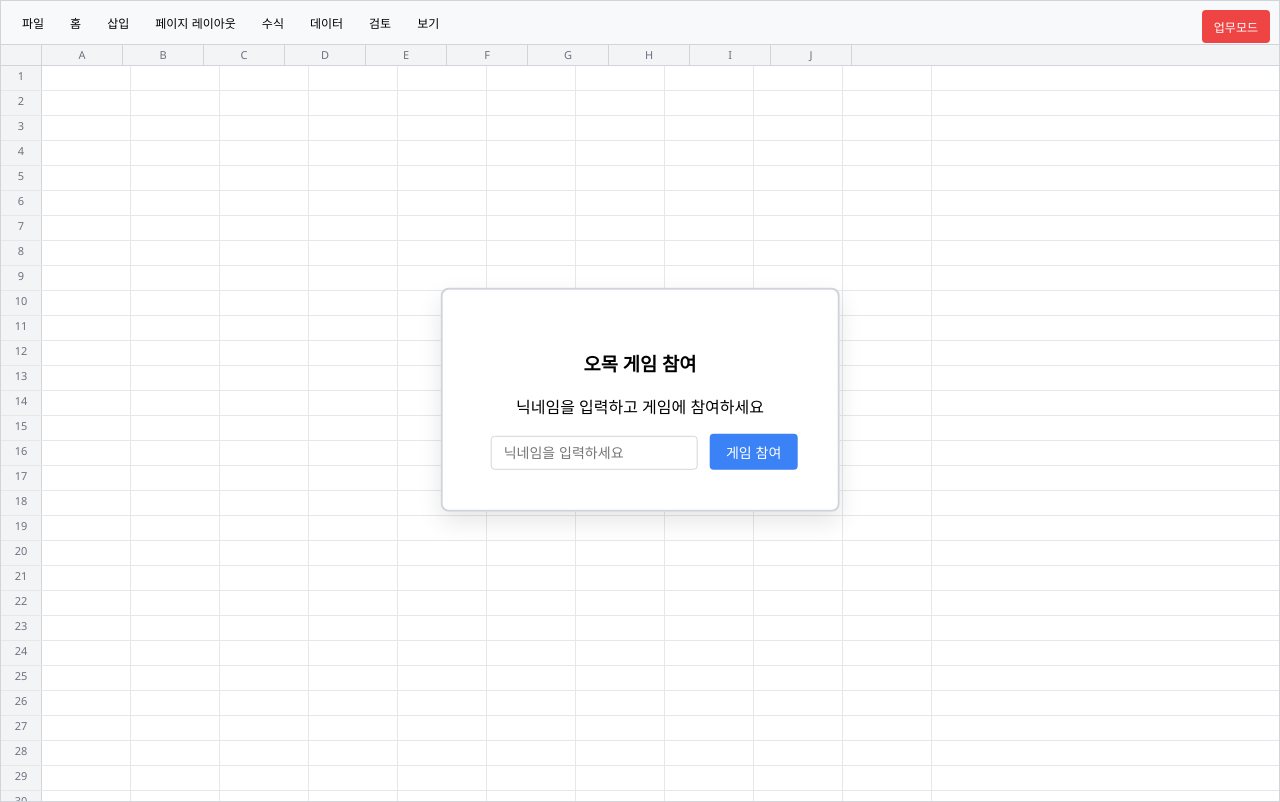
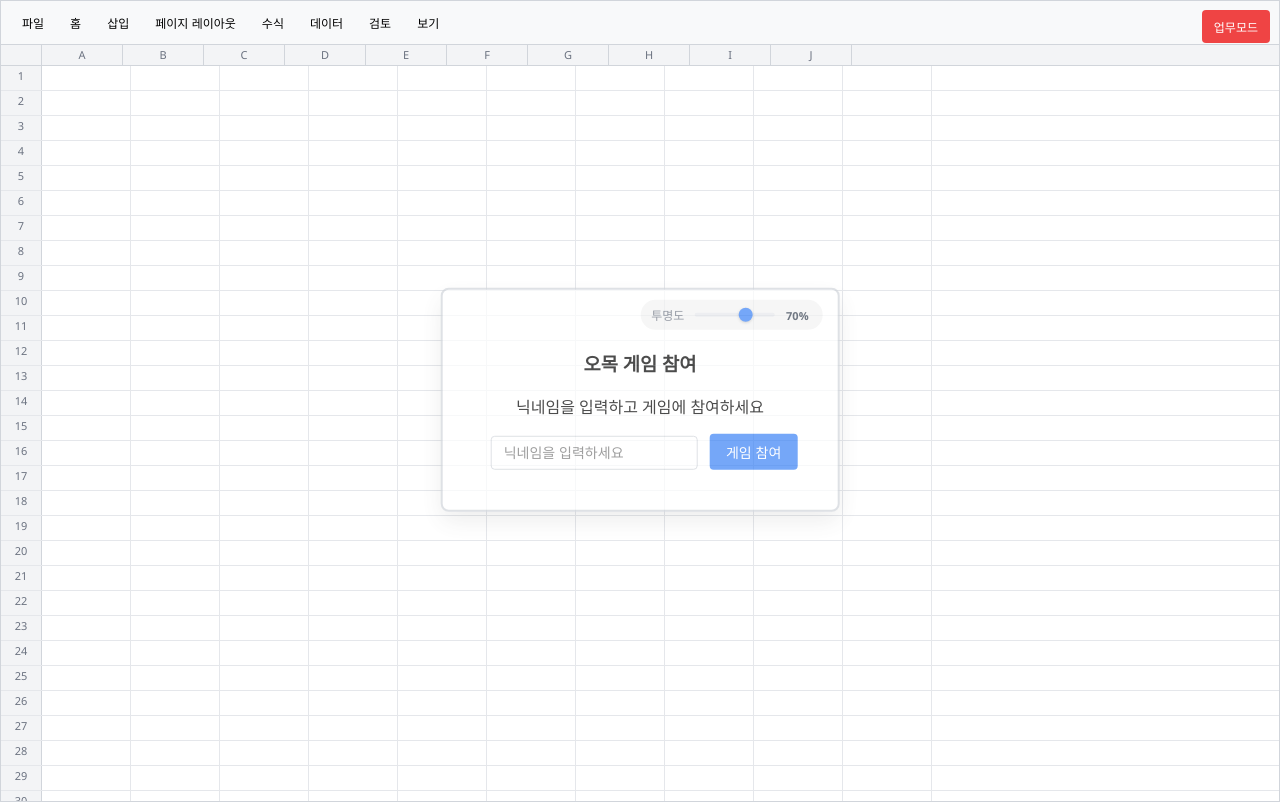
Before and after one commit to oiloilo44/lupin, a FastAPI app: template templates/omok.html in a window 1280 px wide. Run offline with FastAPI, Linux system fonts and the light colour scheme; the template is opened without the code that fills it, so the values that code supplies are empty.

Commit message:
feat: 게임 매니저 통합 및 채팅 기능 추가, UI 개선

```diff
--- a/app/games/__init__.py
+++ b/app/games/__init__.py
@@ -0,0 +1,5 @@
+from .base import BaseGameManager
+from .omok_manager import OmokManager
+from .janggi_manager import JanggiManager
+
+__all__ = ['BaseGameManager', 'OmokManager', 'JanggiManager']
--- a/app/games/omok.py
+++ b/app/games/omok.py
@@ -57,8 +57,8 @@ class OmokGame:
                 else:
                     break
 
-            if count >= 5:
-                return win_line[:5]  # 정확히 5개만 반환
+            if count == 5:
+                return win_line  # 정확히 5개만 반환
 
         return None
 
--- a/app/routes.py
+++ b/app/routes.py
@@ -5,6 +5,7 @@ import json
 
 from .room_manager import room_manager
 from .websocket_handler import websocket_handler
+from .models import GameType
 
 # 라우터 설정
 router = APIRouter()
@@ -27,7 +28,7 @@ async def slither_game(request: Request):
 @router.get("/omok/create")
 async def create_omok_room():
     """오목 방 생성"""
-    room_id, url = room_manager.create_omok_room()
+    room_id, url = room_manager.create_room(GameType.OMOK)
     return {"room_id": room_id, "url": url}
 
 
@@ -47,7 +48,7 @@ async def omok_room(request: Request, room_id: str):
 @router.get("/janggi/create")
 async def create_janggi_room():
     """장기 방 생성"""
-    room_id, url = room_manager.create_janggi_room()
+    room_id, url = room_manager.create_room(GameType.JANGGI)
     return {"room_id": room_id, "url": url}
 
 
--- a/static/css/base.css
+++ b/static/css/base.css
@@ -101,17 +101,87 @@ body {
     top: 50%;
     left: 50%;
     transform: translate(-50%, -50%);
-    background: rgba(255, 255, 255, 0.98);
+    background: white;
     border: 2px solid #d1d5db;
     border-radius: 8px;
     padding: 20px;
     box-shadow: 0 10px 25px rgba(0, 0, 0, 0.1);
     max-width: 600px;
     z-index: 1000;
+    opacity: 0.7;
 }
 
 .game-overlay.hidden {
     display: none;
+}
+
+/* 투명도 조절 컨트롤 */
+.opacity-control {
+    position: absolute;
+    top: 10px;
+    right: 15px;
+    display: flex;
+    align-items: center;
+    gap: 8px;
+    background: rgba(0, 0, 0, 0.05);
+    padding: 6px 10px;
+    border-radius: 15px;
+    font-size: 12px;
+    z-index: 1001;
+}
+
+.opacity-label {
+    color: #6b7280;
+    font-weight: 500;
+    white-space: nowrap;
+}
+
+.opacity-slider-container {
+    display: flex;
+    align-items: center;
+    gap: 6px;
+}
+
+.opacity-slider {
+    width: 80px;
+    height: 4px;
+    background: #e5e7eb;
+    border-radius: 2px;
+    outline: none;
+    appearance: none;
+    cursor: pointer;
+}
+
+.opacity-slider::-webkit-slider-thumb {
+    appearance: none;
+    width: 14px;
+    height: 14px;
+    background: #3b82f6;
+    border-radius: 50%;
+    cursor: pointer;
+    box-shadow: 0 1px 3px rgba(0, 0, 0, 0.2);
+}
+
+.opacity-slider::-moz-range-thumb {
+    width: 14px;
+    height: 14px;
+    background: #3b82f6;
+    border-radius: 50%;
+    cursor: pointer;
+    border: none;
+    box-shadow: 0 1px 3px rgba(0, 0, 0, 0.2);
+}
+
+.opacity-value {
+    color: #374151;
+    font-weight: 600;
+    min-width: 30px;
+    text-align: center;
+    font-size: 11px;
+}
+
+.game-content {
+    margin-top: 0;
 }
 
 /* 빠른 숨김 기능 */
--- a/static/js/base.js
+++ b/static/js/base.js
@@ -23,22 +23,62 @@ function toggleWorkMode() {
     }
 }
 
+// 투명도 조절 기능
+function initOpacityControl() {
+    const slider = document.getElementById('opacitySlider');
+    const valueDisplay = document.getElementById('opacityValue');
+    const overlay = document.getElementById('gameOverlay');
+
+    if (!slider || !valueDisplay || !overlay) return;
+
+    // 저장된 투명도 설정 로드 (우선순위)
+    const savedOpacity = localStorage.getItem('gameOpacity');
+    const initialOpacity = savedOpacity ? parseInt(savedOpacity) : 70; // 저장된 값이 없으면 70 사용
+
+    // 초기 투명도 설정
+    slider.value = initialOpacity;
+    setOverlayOpacity(initialOpacity);
+
+    // 슬라이더 이벤트 리스너
+    slider.addEventListener('input', function() {
+        const opacity = parseInt(this.value);
+        setOverlayOpacity(opacity);
+    });
+}
+
+// 오버레이 투명도 설정
+function setOverlayOpacity(opacity) {
+    const overlay = document.getElementById('gameOverlay');
+    const valueDisplay = document.getElementById('opacityValue');
+
+    if (overlay && valueDisplay) {
+        const alphaValue = opacity / 100;
+        // 전체 오버레이의 opacity 설정 (내부 모든 요소에 적용)
+        overlay.style.opacity = alphaValue.toString();
+        valueDisplay.textContent = `${opacity}%`;
+
+        // 설정 저장
+        localStorage.setItem('gameOpacity', opacity.toString());
+    }
+}
+
 // 키보드 단축키
 document.addEventListener('keydown', function(e) {
-    if (e.ctrlKey && e.key === 'Tab') {
-        e.preventDefault();
-        hideGame();
-    } else if (e.key === 'Escape') {
-        showGame();
+    if (e.key === 'Escape') {
+        toggleWorkMode();
     }
 });
 
-// 엑셀 셀 클릭 효과
+// 엑셀 셀 클릭 효과 및 투명도 컨트롤 초기화
 document.addEventListener('DOMContentLoaded', function() {
+    // 엑셀 셀 클릭 효과
     document.querySelectorAll('.excel-cell').forEach(cell => {
         cell.addEventListener('click', function() {
             document.querySelectorAll('.excel-cell.selected').forEach(c => c.classList.remove('selected'));
             this.classList.add('selected');
         });
     });
+
+    // 투명도 컨트롤 초기화
+    initOpacityControl();
 });
--- a/templates/base.html
+++ b/templates/base.html
@@ -52,7 +52,19 @@
 
     <!-- 게임 오버레이 -->
     <div class="game-overlay" id="gameOverlay">
-        {% block content %}{% endblock %}
+        <!-- 투명도 조절 컨트롤 -->
+        <div class="opacity-control">
+            <span class="opacity-label">투명도</span>
+            <div class="opacity-slider-container">
+                <input type="range" class="opacity-slider" id="opacitySlider"
+                       min="10" max="100" value="70" step="5">
+                <span class="opacity-value" id="opacityValue">70%</span>
+            </div>
+        </div>
+
+        <div class="game-content">
+            {% block content %}{% endblock %}
+        </div>
     </div>
 
     <!-- 빠른 숨김 버튼 -->
--- a/templates/omok.html
+++ b/templates/omok.html
@@ -1,4 +1,5 @@
 {% extends "base.html" %}
+{% from "components/chat.html" import chat_panel, chat_resources, chat_init_script %}
 
 {% block content %}
 <div id="nicknameForm" class="nickname-form">
@@ -13,10 +14,10 @@
 
     <div id="gameLayout" style="display: flex; gap: 20px;">
         <div style="flex: 1;">
-            <canvas id="omokBoard" width="450" height="450" style="border: 2px solid #333; background: #deb887; cursor: pointer; touch-action: none;"></canvas>
+            <canvas id="omokBoard" width="450" height="450" style="border: 2px solid #333; background: #ffffff; cursor: pointer; touch-action: none;"></canvas>
         </div>
 
-        <div style="width: 220px;">
+        <div style="width: 180px;">
             <div class="game-info-panel">
                 <h4>플레이어</h4>
                 <div id="playerList"></div>
@@ -43,7 +44,12 @@
         </div>
     </div>
 
-    <div style="margin-top: 20px; text-align: center;">
+    <!-- 하단 채팅 영역 -->
+    <div style="margin-top: 20px; max-width: 600px;">
+        {{ chat_panel(title="게임 채팅", height="120px") }}
+    </div>
+
+    <div style="margin-top: 15px; text-align: center;">
         <button onclick="requestUndo()" id="undoButton" style="padding: 8px 16px; margin: 5px;" disabled>무르기</button>
         <button onclick="requestRestart()" style="padding: 8px 16px; margin: 5px;">게임 재시작</button>
         <button onclick="confirmLeaveRoom()" style="padding: 8px 16px; margin: 5px;">방 나가기</button>
@@ -72,7 +78,12 @@
 <div class="confetti-container" id="confettiContainer"></div>
 {% endblock %}
 
+{% block extra_css %}
+{{ chat_resources() }}
+{% endblock %}
+
 {% block extra_js %}
+{{ chat_init_script() }}
 <script>
 const canvas = document.getElementById('omokBoard');
 const ctx = canvas.getContext('2d');
@@ -93,6 +104,7 @@ let stoneAnimations = new Map();
 let gameStats = { moves: 0, startTime: null };
 let waitingForUndo = false;
 let winnerNumber = null;
+let myNickname = null;
 
 // 오목판 그리기
 function drawBoard() {
@@ -104,7 +116,7 @@ function drawBoard() {
     const margin = (boardSize - cellSize * 14) / 2;
 
     // 배경
-    ctx.fillStyle = '#deb887';
+    ctx.fillStyle = '#ffffff';
     ctx.fillRect(0, 0, canvas.width, canvas.height);
 
     // 격자 그리기
@@ -135,7 +147,8 @@ function drawBoard() {
     });
 
     // 마우스 오버 미리보기 (실제 돌 그리기 전에)
-    if (hoverPosition && !gameEnded && players.length === 2 && gameState.currentPlayer === myPlayerNumber) {
+    const myPlayer = players.find(p => p.player_number === myPlayerNumber);
+    if (hoverPosition && !gameEnded && players.length === 2 && myPlayer && gameState.currentPlayer === myPlayer.color) {
         const [hx, hy] = hoverPosition;
         if (gameState.board[hy][hx] === 0) {
             const stoneRadius = Math.max(8, cellSize * 0.4);
@@ -236,8 +249,8 @@ function checkWin(board, x, y, player) {
             }
         }
 
-        if (count >= 5) {
-            return winLine.slice(0, 5); // 정확히 5개만 반환
+        if (count == 5) {
+            return winLine; // 정확히 5개만 반환
         }
     }
 
@@ -346,7 +359,8 @@ function showRestartRequestModal(requesterName) {
 
 // 마우스 이벤트 추가
 function handleHover(e) {
-    if (!ws || players.length < 2 || gameState.currentPlayer !== myPlayerNumber || gameEnded) {
+    const myPlayer = players.find(p => p.player_number === myPlayerNumber);
+    if (!ws || players.length < 2 || !myPlayer || gameState.currentPlayer !== myPlayer.color || gameEnded) {
         hoverPosition = null;
         drawBoard();
         return;
@@ -403,7 +417,8 @@ function getEventPosition(e) {
 
 function handleGameMove(e) {
     e.preventDefault();
-    if (!ws || players.length < 2 || gameState.currentPlayer !== myPlayerNumber || gameEnded) {
+    const myPlayer = players.find(p => p.player_number === myPlayerNumber);
+    if (!ws || players.length < 2 || !myPlayer || gameState.currentPlayer !== myPlayer.color || gameEnded) {
         return;
     }
 
@@ -412,8 +427,8 @@ function handleGameMove(e) {
     const y = pos.y;
 
     if (x >= 0 && x < 15 && y >= 0 && y < 15 && gameState.board[y][x] === 0) {
-        // 돌 놓기
-        gameState.board[y][x] = myPlayerNumber;
+        // 돌 놓기 - 플레이어의 색상으로
+        gameState.board[y][x] = myPlayer.color;
         lastMove = {x, y};
 
         // 총 수 횟수를 보드의 돌 개수로 계산
@@ -427,14 +442,14 @@ function handleGameMove(e) {
         }
 
         // 승리 확인
-        const winLine = checkWin(gameState.board, x, y, myPlayerNumber);
+        const winLine = checkWin(gameState.board, x, y, myPlayer.color);
         if (winLine) {
             gameEnded = true;
             winningLine = winLine;
             createConfetti(); // 승리 축하 효과
             ws.send(JSON.stringify({
                 type: 'game_end',
-                winner: myPlayerNumber,
+                winner: myPlayer.player_number,  // 승자는 player_number로 전송
                 game_state: gameState,
                 last_move: lastMove,
                 winning_line: winLine
@@ -478,6 +493,8 @@ function joinGame() {
 
     ws.onopen = function() {
         console.log('WebSocket connected, sending join message');
+        myNickname = nickname; // 닉네임 저장
+        setupChatConnection(ws, nickname); // 채팅 연결 설정
         ws.send(JSON.stringify({
             type: 'join',
             nickname: nickname
@@ -488,11 +505,15 @@ function joinGame() {
         const data = JSON.parse(event.data);
         console.log('Received WebSocket message:', data);
 
+        // 채팅 메시지 처리
+        handleChatWebSocketMessage(data);
+
         if (data.type === 'room_update') {
             players = data.room.players;
             if (myPlayerNumber === null) {
                 myPlayerNumber = players.find(p => p.nickname === nickname)?.player_number;
             }
+
             updateUI();
 
             if (players.length === 1) {
@@ -574,14 +595,19 @@ function joinGame() {
             winningLine = null;
             winnerNumber = null;
             gameStats = { moves: 0, startTime: Date.now() };
-            gameState = {
-                board: Array(15).fill(null).map(() => Array(15).fill(0)),
-                currentPlayer: 1
-            };
+            gameState = data.game_state;
+
+            // 플레이어 색상 정보 업데이트
+            if (data.players) {
+                players = data.players;
+            }
+
             hideModal(); // 요청자의 대기 모달 자동 닫기
             drawBoard();
             updateUI();
-            showToast('게임 재시작', '새로운 게임이 시작되었습니다!', 'success');
+
+            const gameNum = data.games_played || 1;
+            showToast('게임 재시작', `${gameNum}번째 게임이 시작되었습니다!`, 'success');
         } else if (data.type === 'restart_rejected') {
             waitingForRestart = false;
             showModal('알림', '상대방이 재시작을 거부했습니다.', [
@@ -671,24 +697,24 @@ function updateUI() {
             <div class="${itemClass}">
                 <div class="player-name">${p.nickname}${isMe ? ' (나)' : ''}</div>
                 <div class="player-stone">
-                    <span class="stone-indicator ${p.player_number === 1 ? 'black' : 'white'}"></span>
-                    ${p.player_number === 1 ? '흑돌' : '백돌'}
+                    <span class="stone-indicator ${p.color === 1 ? 'black' : 'white'}"></span>
+                    ${p.color === 1 ? '흑돌' : '백돌'}
                 </div>
             </div>
         `;
     }).join('');
 
-    // 현재 턴 표시
+    // 현재 턴 표시 - 색상 기준으로 변경
     const currentTurn = document.getElementById('currentTurn');
-    const currentPlayer = players.find(p => p.player_number === gameState.currentPlayer);
+    const currentPlayer = players.find(p => p.color === gameState.currentPlayer);
     if (currentPlayer) {
         const isMyTurn = currentPlayer.player_number === myPlayerNumber;
         currentTurn.innerHTML = `
             <div class="player-item ${isMyTurn ? 'my-turn' : 'active'}">
                 <div class="player-name">${currentPlayer.nickname}${isMyTurn ? ' (나)' : ''}</div>
                 <div class="player-stone">
-                    <span class="stone-indicator ${currentPlayer.player_number === 1 ? 'black' : 'white'}"></span>
-                    ${currentPlayer.player_number === 1 ? '흑돌' : '백돌'}
+                    <span class="stone-indicator ${currentPlayer.color === 1 ? 'black' : 'white'}"></span>
+                    ${currentPlayer.color === 1 ? '흑돌' : '백돌'}
                 </div>
             </div>
         `;
@@ -754,7 +780,8 @@ function requestUndo() {
         return;
     }
 
-    if (gameState.currentPlayer === myPlayerNumber) {
+    const myPlayer = players.find(p => p.player_number === myPlayerNumber);
+    if (myPlayer && gameState.currentPlayer === myPlayer.color) {
         showModal('알림', '자신의 턴에는 무르기를 요청할 수 없습니다.', [
             { text: '확인', class: 'primary', onclick: hideModal }
         ]);
@@ -799,8 +826,9 @@ function showUndoRequestModal(requesterName) {
 function updateUndoButton() {
     const undoButton = document.getElementById('undoButton');
     if (undoButton) {
+        const myPlayer = players.find(p => p.player_number === myPlayerNumber);
         const canUndo = ws && !gameEnded && !waitingForUndo &&
-                       gameStats.moves > 0 && gameState.currentPlayer !== myPlayerNumber;
+                       gameStats.moves > 0 && myPlayer && gameState.currentPlayer !== myPlayer.color;
         undoButton.disabled = !canUndo;
         undoButton.style.opacity = canUndo ? '1' : '0.5';
     }
```
Also changed, not shown: app/models.py (+18 -0 lines), app/room_manager.py (+22 -43 lines), app/websocket_handler.py (+82 -9 lines), static/css/components.css (+99 -0 lines), 2 other files.
